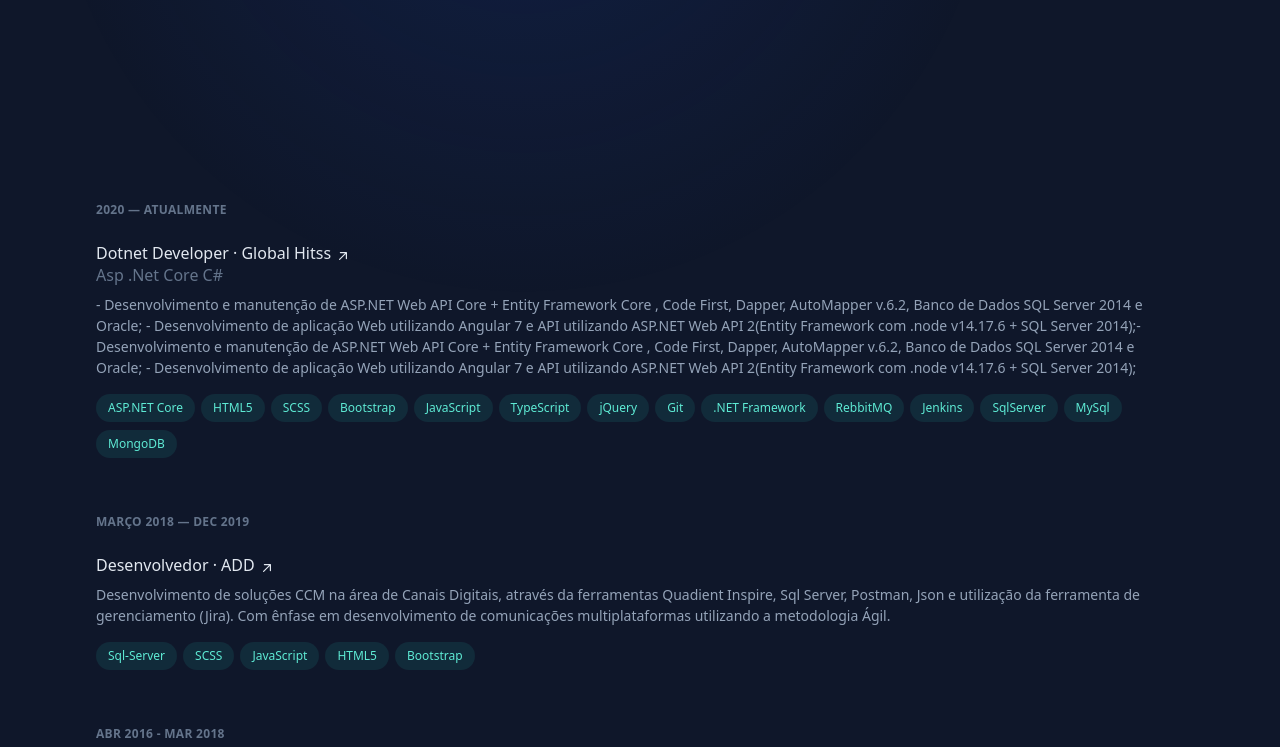
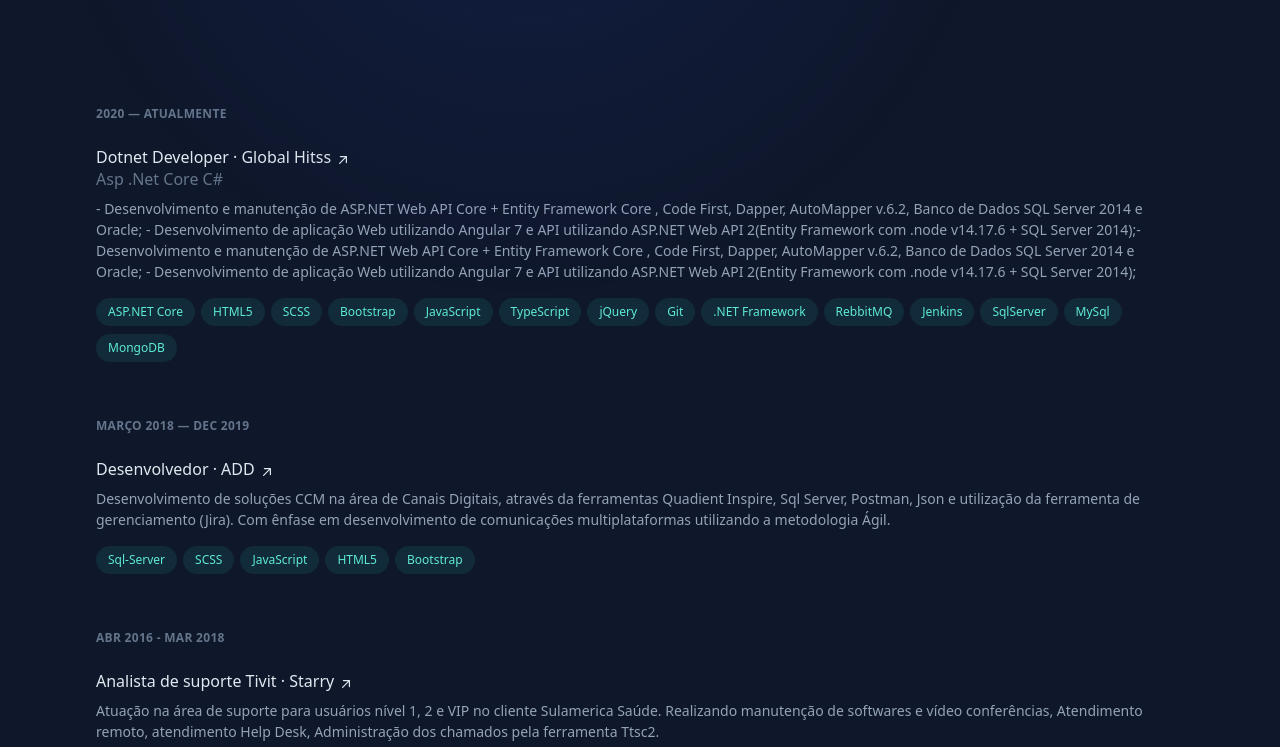
Before and after one commit to Itamarrr/portfolio, a website: page src/index.html in a window 1280 px wide. Shown: the part 500-1247 px from the top of the page. Drawn offline with nearby package versions, Linux system fonts and the light colour scheme.

Commit message:
header alterado lg:py-26, retirando main lg:py-24

```diff
--- a/src/index.html
+++ b/src/index.html
@@ -276,7 +276,7 @@
                 </div>
               </section>
             </header>
-            <main id="content" class="pt-24 lg:w-full lg:py-24">
+            <main id="content" class="lg:w-full">
               <section
                 id="experience"
                 class="mb-16 scroll-mt-16 md:mb-24 lg:mb-36 lg:scroll-mt-24"
```
